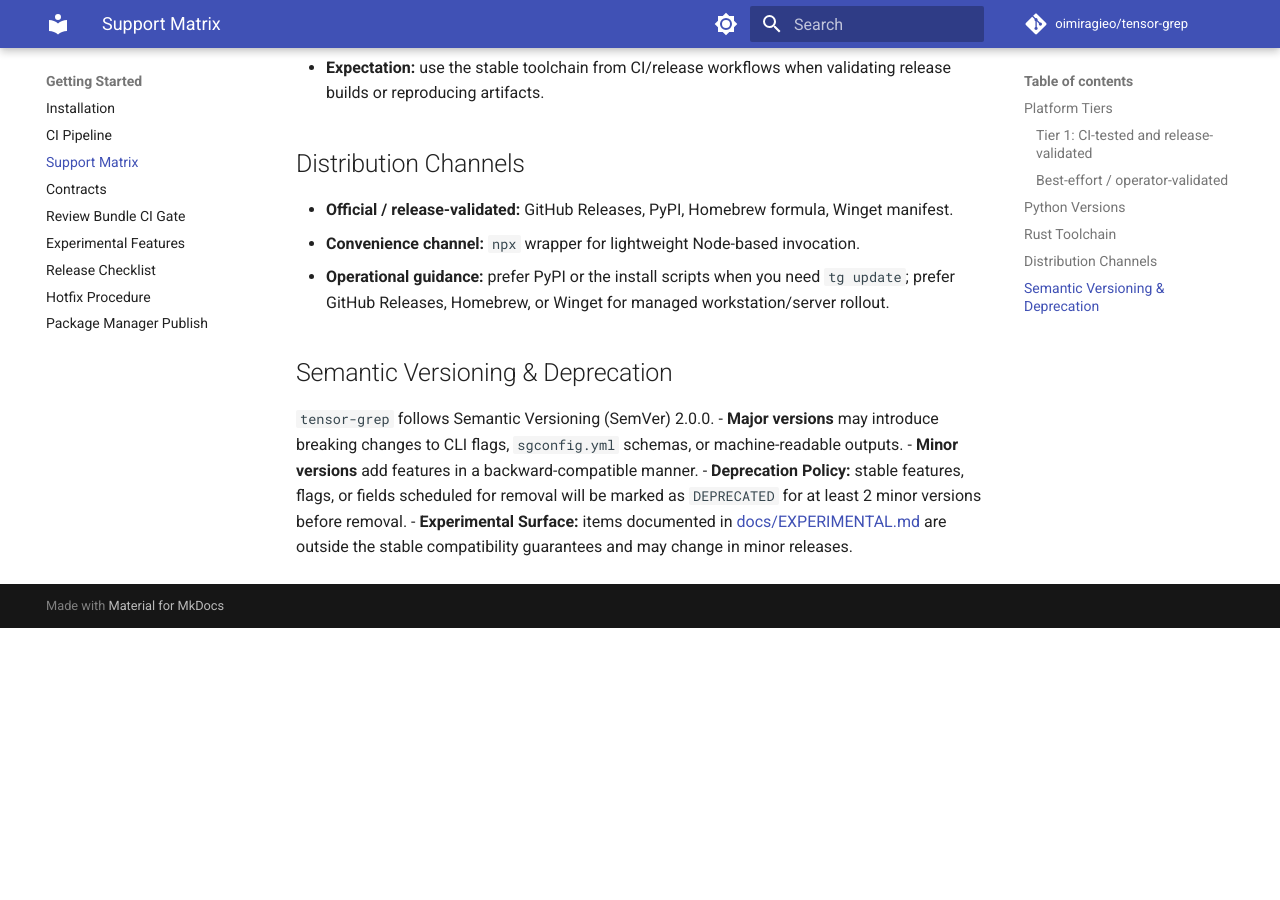
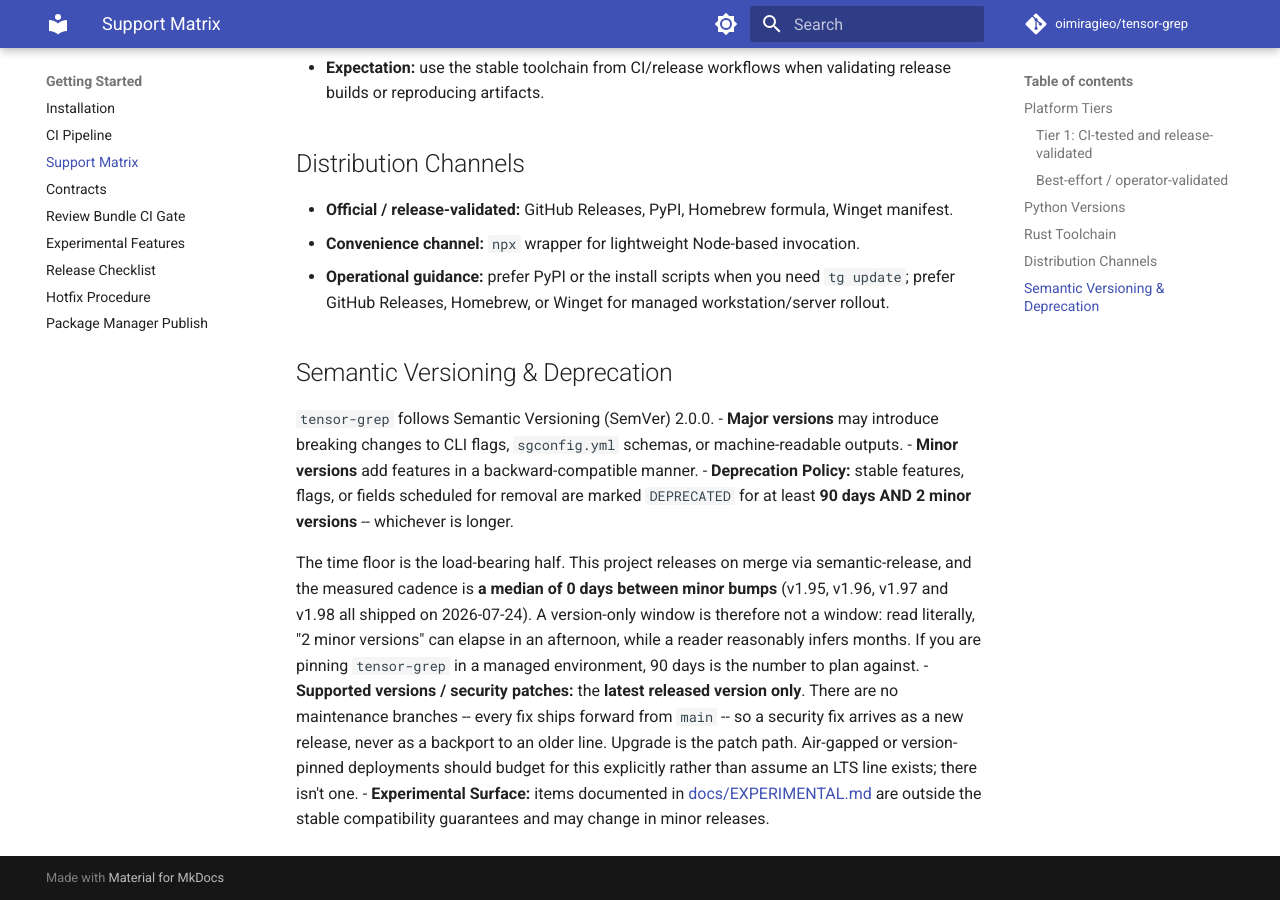
Before and after one commit to oimiragieo/tensor-grep, an MkDocs documentation site: the page built from docs/SUPPORT_MATRIX.md, in a window 1280 px wide and 900 px high, scrolled down 1120 px. Built offline with MkDocs 1.6.1 and Material for MkDocs 9.7.7, drawn with Linux system fonts in a browser that asks for light colours; comment, search, counter and statistics services are not loaded; before the commit the page ends 1748 px from its top, so only the background shows below that.

Commit message:
docs(support): denominate the deprecation window in time, not just minor versions (#791)
The policy said stable surfaces stay `DEPRECATED` "for at least 2 minor
versions before removal". That is not a missing policy -- it is a misleading
one, and the measurement is the point:

  median days between MINOR bumps: 0
  v1.95, v1.96, v1.97 and v1.98 all shipped on 2026-07-24

semantic-release publishes on merge, so "2 minor versions" can elapse in an
afternoon while an enterprise reader reasonably infers months. Changed to
90 days AND 2 minor versions, whichever is longer, with the cadence figure
stated inline so the reason survives the next edit.

Also adds the support/EOL statement, which was absent entirely: the latest
released version only, no maintenance branches, no backports -- upgrade is the
patch path. Air-gapped or version-pinned deployments need to budget for that
rather than assume an LTS line exists.

Enterprise-readiness scorecard items C2 + C3 (task #312). Docs-only.

```diff
--- a/docs/SUPPORT_MATRIX.md
+++ b/docs/SUPPORT_MATRIX.md
@@ -33,5 +33,18 @@ This document distinguishes CI-tested environments from best-effort compatibilit
 `tensor-grep` follows Semantic Versioning (SemVer) 2.0.0.
 - **Major versions** may introduce breaking changes to CLI flags, `sgconfig.yml` schemas, or machine-readable outputs.
 - **Minor versions** add features in a backward-compatible manner.
-- **Deprecation Policy:** stable features, flags, or fields scheduled for removal will be marked as `DEPRECATED` for at least 2 minor versions before removal.
+- **Deprecation Policy:** stable features, flags, or fields scheduled for removal are marked
+  `DEPRECATED` for at least **90 days AND 2 minor versions** -- whichever is longer.
+
+  The time floor is the load-bearing half. This project releases on merge via semantic-release,
+  and the measured cadence is **a median of 0 days between minor bumps** (v1.95, v1.96, v1.97 and
+  v1.98 all shipped on 2026-07-24). A version-only window is therefore not a window: read
+  literally, "2 minor versions" can elapse in an afternoon, while a reader reasonably infers
+  months. If you are pinning `tensor-grep` in a managed environment, 90 days is the number to
+  plan against.
+- **Supported versions / security patches:** the **latest released version only**. There are no
+  maintenance branches -- every fix ships forward from `main` -- so a security fix arrives as a new
+  release, never as a backport to an older line. Upgrade is the patch path. Air-gapped or
+  version-pinned deployments should budget for this explicitly rather than assume an LTS line
+  exists; there isn't one.
 - **Experimental Surface:** items documented in [docs/EXPERIMENTAL.md](EXPERIMENTAL.md) are outside the stable compatibility guarantees and may change in minor releases.
```
